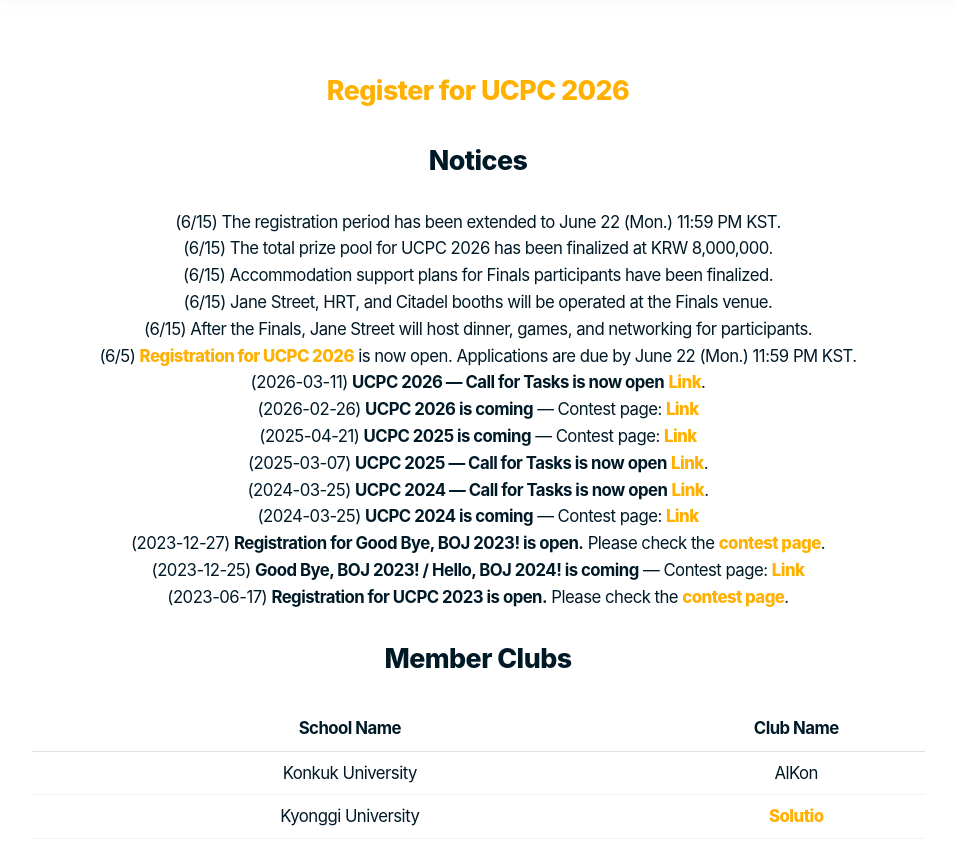
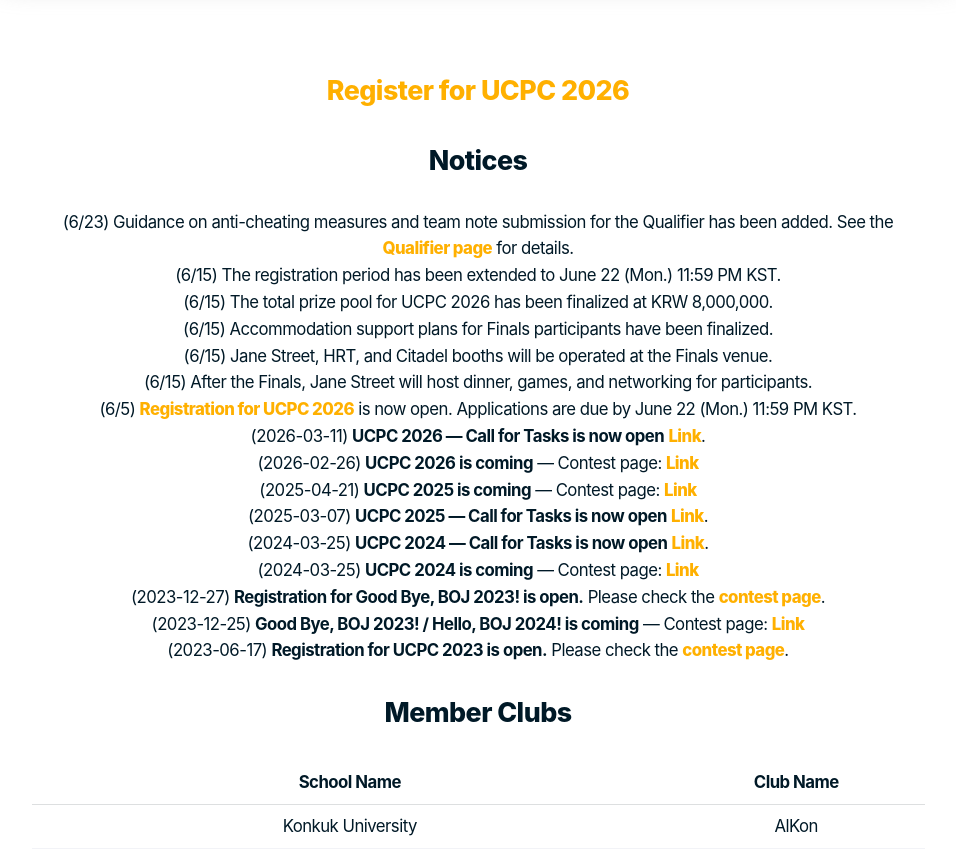
Before and after one commit to ucpcc/main, a Jekyll site: the page built from en/index.md, in a window 1280 px wide and 900 px high, scrolled down 1021 px, cut to the strip 48-900 px from the top of the window. Shown: the whole strip, without its empty margins (162-1118 px from the left). Built offline with Jekyll 4.4.1, drawn with Linux system fonts in a browser that asks for light colours; some web fonts are replaced.

Commit message:
Add qualifier anti-cheating notice

```diff
--- a/en/index.md
+++ b/en/index.md
@@ -12,7 +12,7 @@ permalink: /en/
 <!-- ## [2025 전대프연 세미나 신청하기](https://seminar.ucpc.me/){:target="_blank"} -->
 
 ## Notices
-
+- (6/23) Guidance on anti-cheating measures and team note submission for the Qualifier has been added. See the [Qualifier page](https://2026.ucpc.me/qualifier/) for details.
 - (6/15) The registration period has been extended to June 22 (Mon.) 11:59 PM KST.
 - (6/15) The total prize pool for UCPC 2026 has been finalized at KRW 8,000,000.
 - (6/15) Accommodation support plans for Finals participants have been finalized.
```
